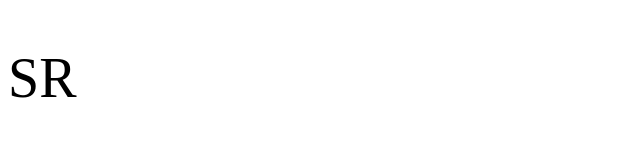
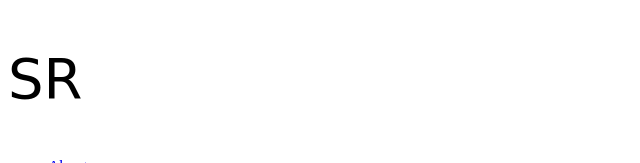
Before and after one commit to srachal674/Portfolio_2025, a plain HTML site: page index.html in a window 1280 px wide. Shown: the top 163 px of the page, 0-640 px from the left. Drawn offline with Linux system fonts and the light colour scheme; a web font is replaced by a local one.

Commit message:
Corrected font assignment error.

```diff
--- a/style.css
+++ b/style.css
@@ -36,11 +36,7 @@
 
 
   body {
-    font-family: "Gwendolyn", cursive;
-    font-size: 3.5rem; /* This sets the size to 56px if the root size is 16px */
-    font-optical-sizing: auto;
-    font-weight: 400;
-    font-style: normal;
+
   }
 
   h2 {
@@ -51,7 +47,7 @@
   }
 
   .logo {
-    font-family: ".poiret-one-regular", serif;
+    font-family: "Gwendolyn", cursive;
     font-size: 3.5rem; /* This sets the size to 56px if the root size is 16px */
     font-optical-sizing: auto;
     font-weight: 400;
```
